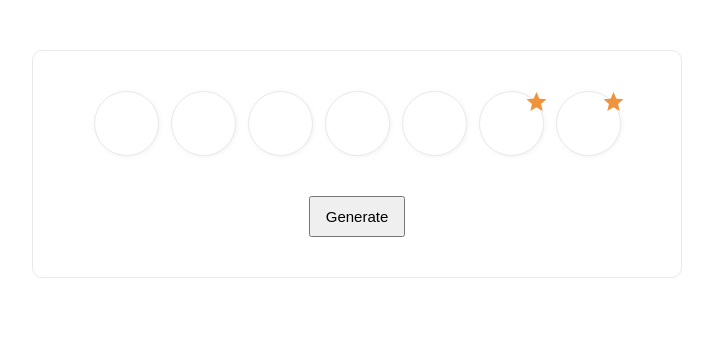
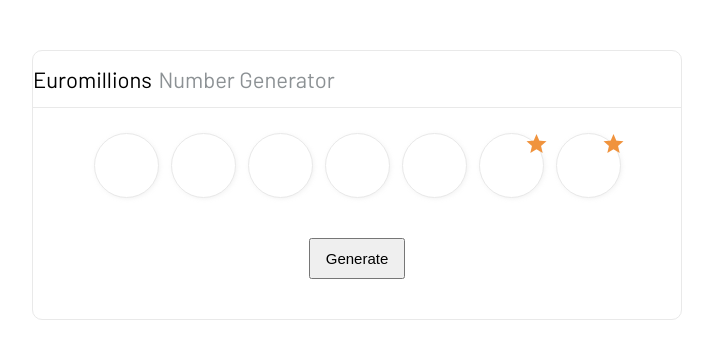
Before and after one commit to caballero-react-ex/euromillions, a React (Create React App) app: page / in a window 1280 px wide. Shown: the top 358 px of the page, without its empty margins (283-996 px from the left). Built offline with nearby package versions, Linux system fonts and the light colour scheme.

Commit message:
header created

```diff
--- a/public/index.html
+++ b/public/index.html
@@ -25,8 +25,10 @@
       Learn how to configure a non-root public URL by running `npm run build`.
     -->
     <title>Euromillions Generator</title>
-    <!-- Oswald Google Font -->
+    <!-- Oswald Google Font / Numbers -->
     <link href="https://fonts.googleapis.com/css2?family=Oswald:wght@300;400&display=swap" rel="stylesheet">
+    <!-- Barlow Font -->
+    <link href="https://fonts.googleapis.com/css2?family=Barlow&display=swap" rel="stylesheet">
     <!-- Google Icons -->
     <link href="https://fonts.googleapis.com/icon?family=Material+Icons"rel="stylesheet">
   </head>
--- a/src/base/_reset.scss
+++ b/src/base/_reset.scss
@@ -11,7 +11,8 @@
 }
 html {
   font-size: 62.5%;
-  font-family: "Roboto", sans-serif;
+  font-family: 'Oswald', sans-serif;
+  font-family: 'Barlow', sans-serif;
   font-weight: 300;
   box-sizing: border-box;
 }
--- /dev/null
+++ b/src/comps/Header.js
@@ -0,0 +1,15 @@
+import React, { Component } from 'react';
+
+
+class Header extends Component {
+  render() {
+    return (
+    <div className="Header">
+      <p className="Header-title">Euromillions</p>
+      <p className="Header-title Header-text">Number Generator</p>
+    </div>
+    )
+  }
+}
+
+export default Header;
--- a/src/comps/Lotto.js
+++ b/src/comps/Lotto.js
@@ -2,6 +2,7 @@
 
 import Ball from './Ball';
 import Star from './Star';
+import Header from './Header';
 
 import { v4 as uuidv4 } from 'uuid';
 
@@ -60,7 +61,7 @@
   render() {
     return (
       <div className='Lotto'>
-        {/* <h1>{this.props.title}</h1> */}
+        < Header />
         <div className='Ball-container'>
           {this.state.nums.map(n => <Ball num={twoDigitNum(n)} key={uuidv4()} />)}
           {this.state.numsStar.map(n => <Star num={twoDigitNum(n)} key={uuidv4()} />)}
--- /dev/null
+++ b/src/comps/_Header.scss
@@ -0,0 +1,32 @@
+.Header {
+  display: flex;
+  width: 100%;
+  margin-bottom: 2.5rem;
+  padding-bottom: 1.5rem;
+
+  @include respond(tablet) {
+    border-bottom: 1px solid $color-light-grey;
+  }
+}
+
+.Header-title {
+  font-size: 1.6rem;
+
+  @include respond(tablet-small) {
+    font-size: 1.8rem;
+  }
+
+  @include respond(tablet) {
+    font-size: 2rem;
+
+  }
+
+  @include respond(desktop) {
+    font-size: 2.2rem;
+  }
+}
+
+.Header-text {
+  margin-left: 1%;
+  color: $color-grey;
+}
--- a/src/comps/_Lotto.scss
+++ b/src/comps/_Lotto.scss
@@ -2,11 +2,8 @@
   width: 100%;
   margin: 0 auto;
   margin-top: 5rem;
-  padding-top: 4rem;
+  padding-top: 1.5rem;
   padding-bottom: 4rem;
-
-
-
 
   @include respond(tablet-small) {
     width: 50rem;
--- a/src/main.scss
+++ b/src/main.scss
@@ -11,4 +11,5 @@
 @import "./comps/Ball";
 @import "./comps/Star";
 @import "./comps/StarIcon";
+@import "./comps/Header";
 @import "./comps/App";
```
